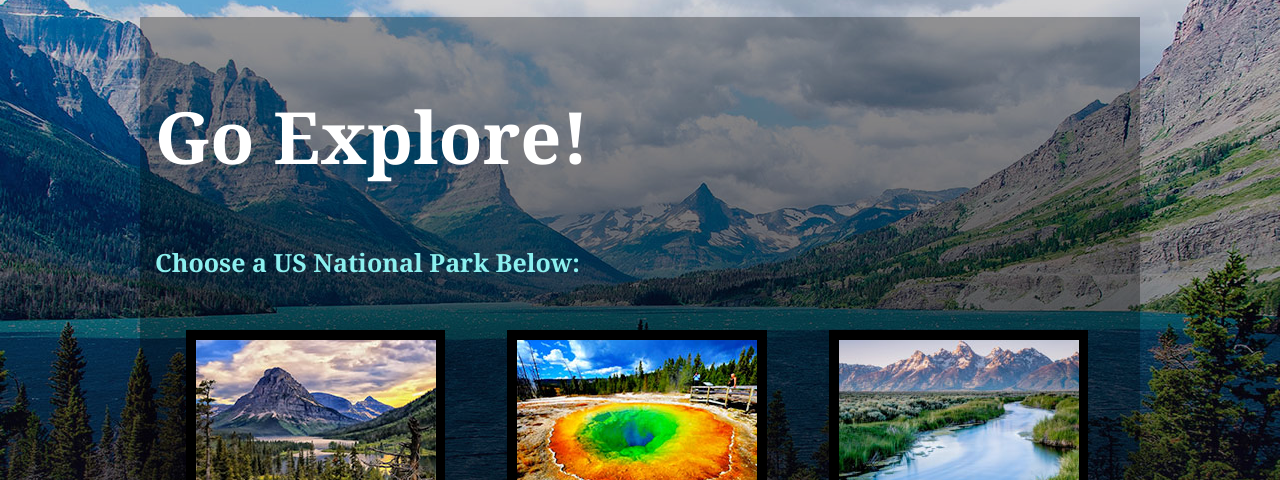
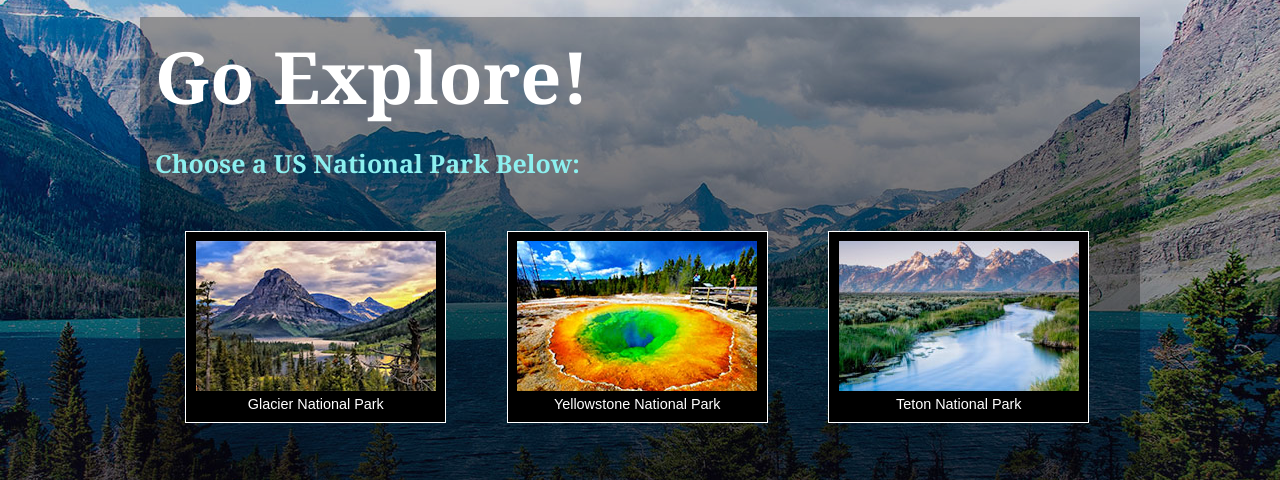
Before and after one commit to griffinteu/griffinteu.github.io, a plain HTML site: page explore.html in a window 1280 px wide. Shown: the part 292-772 px from the top of the page. Drawn offline with Linux system fonts and the light colour scheme.

Commit message:
Add files via upload

```diff
--- a/explore.css
+++ b/explore.css
@@ -64,6 +64,7 @@ h1 {
     font-size: 72px;
     color: white;
     font-family: georgia, sans-serif;
+    margin: 0;
 }
 h2 {
     font-size: 25px;
@@ -75,9 +76,8 @@ figure{
     padding: 1%;
     text-align: center;
     float: left;
-    margin: 3.2%;
-    border-style: solid white 1px;
-
+    margin: 3.1%;
+    border: solid 1px white;
 
 }
 figcaption{
```
